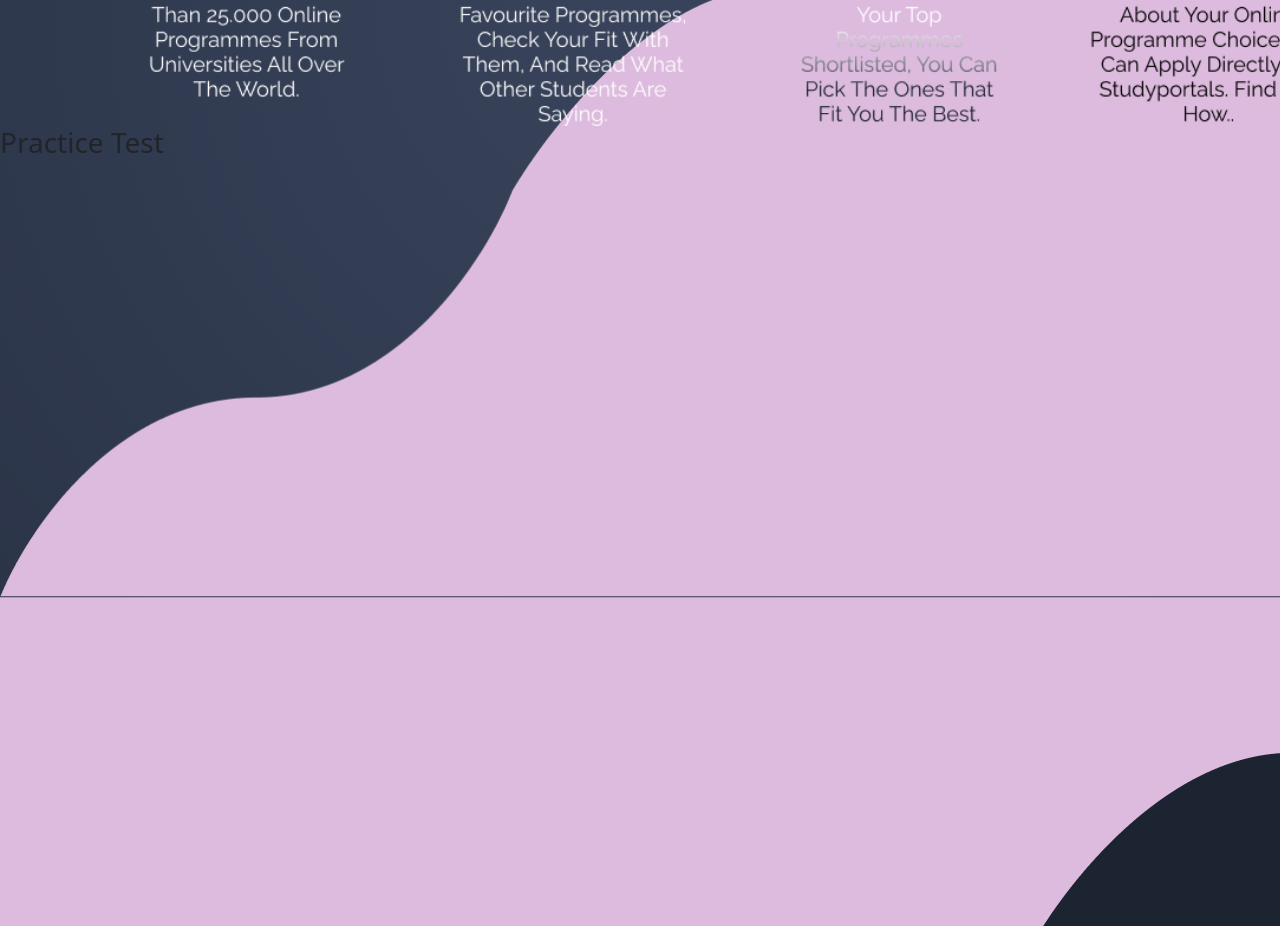
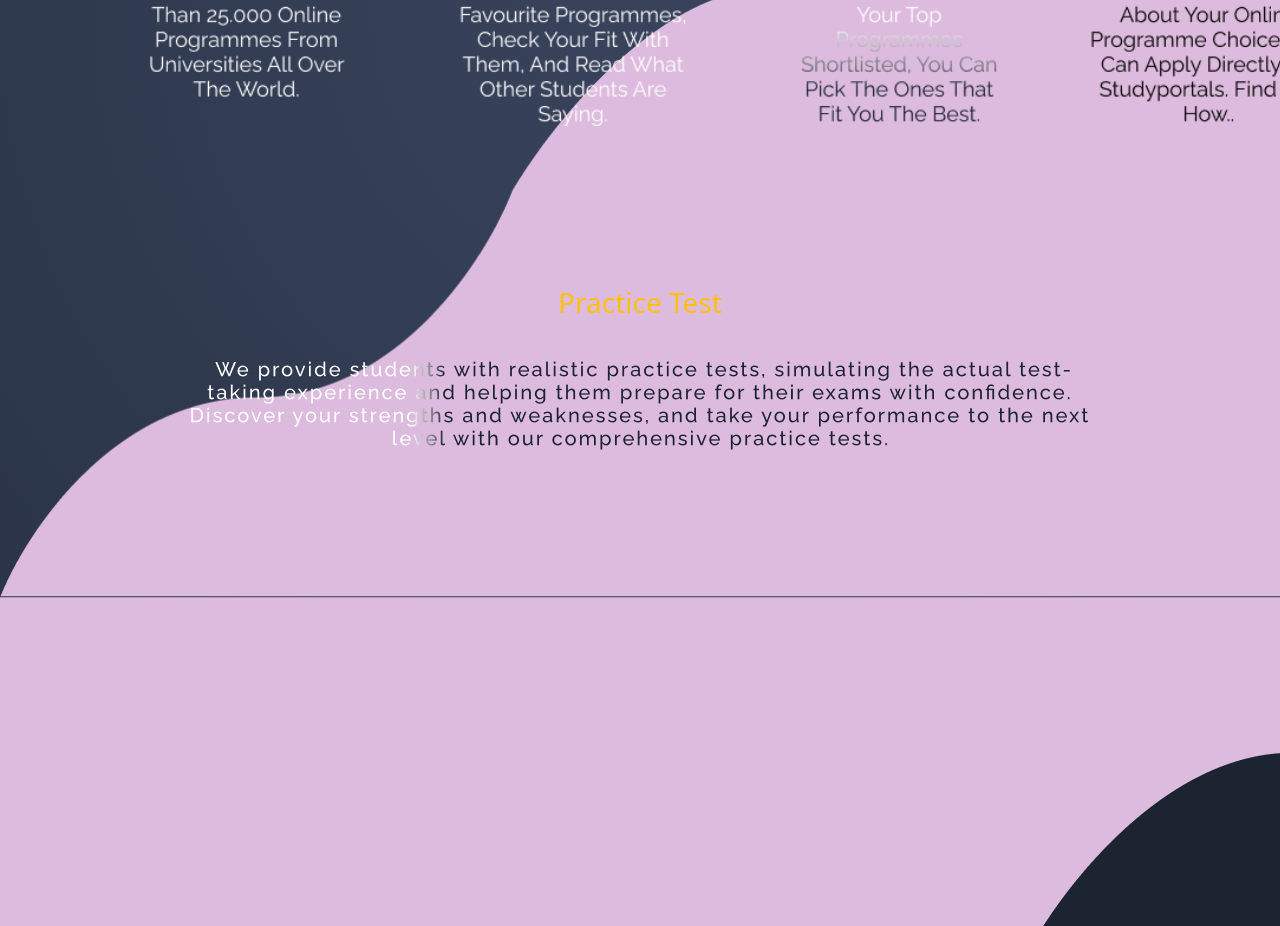
Before and after one commit to Turdiyevv/vue3-university-test, a Vue app: page / in a window 1280 px wide. Shown: the part 1720-2646 px from the top of the page. Built offline with nearby package versions, Linux system fonts and the light colour scheme.

Commit message:
first commit4

```diff
--- a/src/views/main-page.vue
+++ b/src/views/main-page.vue
@@ -45,8 +45,12 @@ const props  = ref([
     <div>
       <div class="w-100 position-absolute">
         <img class="w-100 header2__styles" src="../assets/header-2.png" alt="">
-        <div class="d-flex justify-items-center">
-          <h3>Practice Test</h3>
+        <div class="Practice__style">
+          <h3 class="text-warning">Practice Test</h3>
+          <hr>
+          <div>
+            <img src="../assets/We.png" alt="">
+          </div>
         </div>
       </div>
       <img class="w-100" src="../assets/white1.png" alt="">
@@ -59,6 +63,12 @@ const props  = ref([
 </template>
 
 <style scoped>
+.Practice__style{
+  max-width: 1200px;
+  justify-items: center;
+  display: grid;
+  margin: 160px auto 0 auto;
+}
 .header2__styles{
     max-width: 1200px !important;
     margin-top: 200px;
```
Also changed, not shown: src/assets/We.png (added).
